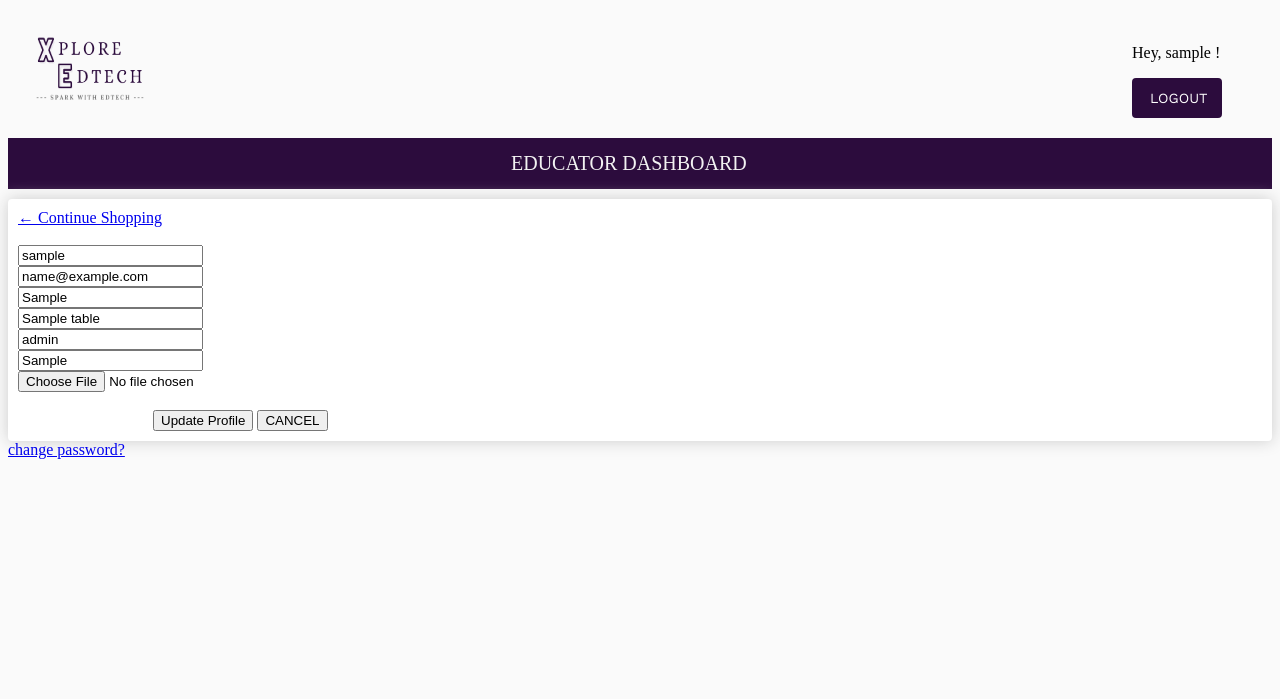
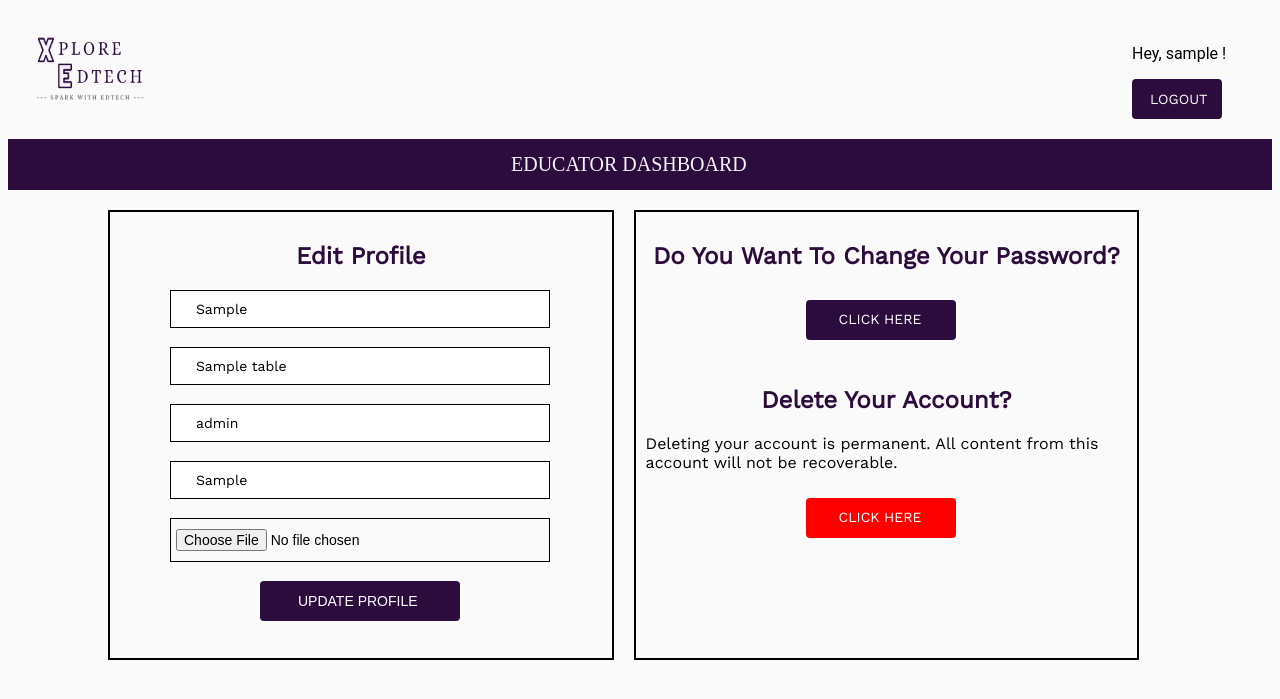
Before and after one commit to rahumath-rumy/XploreEdTech, a Django app: page /profile in a window 1280 px wide. Shown: the top 699 px of the page. Run offline with Django 3.2, Linux system fonts and the light colour scheme; a user stored in the database is signed in; tables that the repository leaves empty hold one stand-in row (values such as "Sample post"); some libraries are stand-ins or nearby versions.

Commit message:
user dashboard

```diff
--- a/XploreEdTech/HomePage/Templates/profile.html
+++ b/XploreEdTech/HomePage/Templates/profile.html
@@ -12,25 +12,96 @@
     <link rel="stylesheet" type="text/css" href="{% static 'css/about.css' %}">
     <link href='https://fonts.googleapis.com/css?family=Work Sans' rel='stylesheet'>
 </head>
-<body>
+
+<style>
+    .column {
+        float: left;
+        width: 40%;
+        padding: 10px;
+        height: 450px; /* Should be removed. Only for demonstration */
+        border: 2px solid black;
+        margin:20px 0px 0px 100px;
+        font-family: "Work Sans";
+    }
+
+    .row:after {
+        content: "";
+        display: table;
+        clear: both;
+        margin-left: 0px;
+    }
+
+    input  {
+        font-size:14px;
+        padding:10px 10px 10px 5px;
+        display:block;
+        margin-left:50px;
+        width:380px;
+        border:1px solid black;
+        color:#000000;
+        left:5px;
+    }
+
+    input[type=email], [type=password], [type=text]{
+        font-family:work sans;
+        padding-left:25px;
+    }
+    input:focus{
+        outline:none;
+    }
+
+    .updatebtn{
+        cursor:pointer;
+        width: 200px;
+        height: 40px;
+        margin-left:140px;
+        margin-top:0px;
+        text-align: center;
+        text-decoration:none;
+        background: #2C0C3D;
+        border: 3px solid #2C0C3D;
+        box-sizing: border-box;
+        border-radius: 4px;
+        color:white;
+        padding:8px 0 0 35px;
+        display:flex;
+        text-align:center;
+        margin-right: 30px;
+        font-size: 14px;
+        line-height: 18px;
+        font-style: normal;
+        font-weight: normal;
+        float: left;
+        text-transform: uppercase;
+    }
+
+    .updatebtn:hover {
+        background-color: #ddd;
+        color: black;
+    }
+
+</style>
+
+<body style="font-family: Roboto, sans-serif">
+
 <div class="header">
     <a href="#home"> <img src = "{% static 'images/XET logo.png' %}" alt = "logo" > </a>
     <div class="header-right">
         <p> Hey, {{ user.username }} !</p>
     <a class="links" href="{%  url 'logout' %}" > Logout </a>
-</div>
+    </div>
 </div>
 
 <div class="topnav">
     <a href="#home" style="text-decoration: none; padding-left: 150px; font-size: 20px;"> EDUCATOR DASHBOARD  </a>
 </div>
 
-<div class="row">
-    <div class="col-lg-12">
-        <div class="box-element">
-            <a  class="btn btn-outline-dark" href="{% url 'worksheet' %}">&#x2190; Continue Shopping</a>
-            <br>
-            <br>
+{#<div class="row">#}
+{#    <div class="col-lg-12">#}
+{#        <div class="box-element">#}
+{#            <a  class="btn btn-outline-dark" href="{% url 'worksheet' %}">&#x2190; Continue Shopping</a>#}
+{#            <br>#}
+{#            <br>#}
 {#            <table class="table">#}
 {#                <tr>#}
 {#                    <th><h5>Items: <strong>3</strong></h5></th>#}
@@ -61,17 +132,25 @@
 {##}
 {#        </div>#}
 {#    </div>#}
+
+<div class="row">
+<div class="column">
+    <h2 style="text-align: center; color:#2C0C3D"> Edit Profile </h2>
             <form method="POST" action="" enctype="multipart/form-data">
                 {% csrf_token %}
                 {% if status %}
-                    <div class="alert alert-primary">
-                    {{ status }}
-                    </div>
+                    <script>
+                        alert("{{ status }}")
+                    </script>
+
+{#                    <div class="alert alert-primary">#}
+{#                    {{ status }}#}
+{#                    </div>#}
                 {% endif %}
-                <input type="text" class="form-control" placeholder="Enter Username" name="username" value="{{ user.username }}">
-                <br>
-                <input type="email" class="form-control" placeholder="Enter Email" name="email" value="{{ user.email }}">
-                <br>
+{#                <input type="text" class="form-control" placeholder="Enter Username" name="username" value="{{ user.username }}">#}
+{#                <br>#}
+{#                <input type="email" class="form-control" placeholder="Enter Email" name="email" value="{{ user.email }}">#}
+{#                <br>#}
                 <input type="text" class="form-control" placeholder="Name of institute/school...?" name="school" value="{{ prof.school }}">
                 <br>
                 <input type="text" class="form-control" placeholder="What Subject/s Do You Teach?" name="subject" value="{{ prof.subjects }}">
@@ -81,23 +160,31 @@
                 <input type="text" class="form-control" placeholder="What Is The Role You Play? Eg: Educator, Subject Co-ordinator." name="prof" value="{{ prof.profession }}">
                 <br>
                 <input type="file" class="form-control" name="pro-pic">
+                <br>
+                <button type="submit" class="updatebtn" > Update Profile</button>
 
-                <br>
-                <br>
-
-                <button type=""submit class="submitbtn" style="margin-left:135px;"> Update Profile</button>
-
-                <button onclick="window.location.href='http://127.0.0.1:8000 '" class="cancelbtn" > CANCEL</button>
             </form>
-
-            {{form.errors}}
+</div>
+    <div class="column" style="margin-left:20px;">
+        <h2 style="text-align: center; color:#2C0C3D"> Do You Want To Change Your Password? </h2>
+        <a href ="password_change/" class="updatebtn"
+           style="margin-top:10px; margin-left:160px; width:150px; padding:7px 0 5px 30px;"> CLICK HERE </a>
+        <br>
+        <br>
+        <br>
+        <br>
+        <h2 style="text-align: center; color:#2C0C3D"> Delete Your Account? </h2>
+        <p> Deleting your account is permanent.
+            All content from this account will not be recoverable.</p>
+        <a href = "" class="updatebtn"
+           style="margin-top:10px; margin-left:160px; width:150px;
+           padding:7px 0 5px 30px; background-color:red;  border: 3px solid red"> CLICK HERE </a>
+    </div>
+</div>
 </div>
     </div>
 </div>
 
-<div>
-    <a href ="password_change/"> change password? </a>
-</div>
 </body>
 {##}
 {#<script>#}
--- a/XploreEdTech/HomePage/Templates/registration/password_change_done.html
+++ b/XploreEdTech/HomePage/Templates/registration/password_change_done.html
@@ -22,8 +22,8 @@
     }
 
     .logo{
-        height: 80px;
-        width : 120px;
+        height: 100px;
+        width : 160px;
         margin-top:50px;
         margin-left:550px;
     }
--- a/XploreEdTech/HomePage/models.py
+++ b/XploreEdTech/HomePage/models.py
@@ -4,7 +4,7 @@ from django.contrib.auth.models import User
 
 
 class register_table(models.Model):
-    #profileid = models.UUIDField(max_length=10, primary_key=True, default=uuid.uuid4, editable=False)
+    profileid = models.UUIDField(max_length=10, primary_key=True, default=uuid.uuid4, editable=False)
     user = models.OneToOneField(User, on_delete=models.CASCADE)
     school = models.CharField(max_length=50, null=True, blank=True)
     grade_level = models.CharField(max_length=50, null=True, blank=True)
--- a/XploreEdTech/HomePage/views.py
+++ b/XploreEdTech/HomePage/views.py
@@ -32,7 +32,7 @@ def register(request):
         if pwd == cpwd:
             if User.objects.filter(email=email).exists() or User.objects.filter(username=un).exists():
                 messages.info(request, "The Email or Username already exists ")
-               # print("Email or Username already exists ")
+            # print("Email or Username already exists ")
             # if User.objects.filter(username=un).exists():
             #     print("Username already exists")
             else:
@@ -41,10 +41,12 @@ def register(request):
 
                 reg = register_table(user=usr, subjects=sub, grade_level=gl, profession=role, school=school)
                 reg.save()
-                return render(request, 'profile.html')
+                return render(request, "login.html",
+                              {"status": "{} , Welcome! Your Account has been created successfully!" .format(un)})
+                #return render(request, 'profile.html')
         else:
             messages.info(request, "The Passwords Do Not Match! ")
-            #print("Passwords dont match")
+            # print("Passwords dont match")
     return render(request, "signup.html")
 
 
@@ -109,15 +111,15 @@ def profile(request):
     prof = register_table.objects.get(user__id=request.user.id)
     context["prof"] = prof
     if request.method == "POST":
-        un = request.POST['username']
-        email = request.POST['email']
+        # un = request.POST['username']
+        # email = request.POST['email']
         school = request.POST['school']
         sub = request.POST['subject']
         gl = request.POST['gl']
         role = request.POST['prof']
 
         usr = User.objects.get(id=request.user.id)
-        usr.email = email
+        # usr.email = email
         usr.save()
 
         prof.school = school
@@ -125,9 +127,11 @@ def profile(request):
         prof.grade_level = gl
         prof.profession = role
         prof.save()
-        context["status"] = "Updated Profile"
+        # context["status"] = "Updated Profile"
+        return render(request, "profile.html", {"status": "{} Your Profile Has Been Updated"})
 
     return render(request, "profile.html", context)
+
 
 def login_view(request):
     if request.method == 'POST':
--- a/XploreEdTech/XploreEdTech/urls.py
+++ b/XploreEdTech/XploreEdTech/urls.py
@@ -32,7 +32,6 @@ urlpatterns = [
                   path('checkout', include("HomePage.urls")),
                   path('upload', include("HomePage.urls")),
                   path('worksheet', include("HomePage.urls")),
-                  path('getstarted', include("HomePage.urls")),
 
                   # path('logout', include("django.contrib.auth.urls")),
 
```
Also changed, not shown: XploreEdTech/HomePage/Templates/login.html (+5 -5 lines), XploreEdTech/HomePage/Templates/registration/password_change.html (+2 -6 lines), XploreEdTech/HomePage/Templates/signup.html (+8 -8 lines), XploreEdTech/HomePage/static/css/style2.css (+19 -5 lines), XploreEdTech/HomePage/migrations/0029_auto_20211224_1631.py (added).
